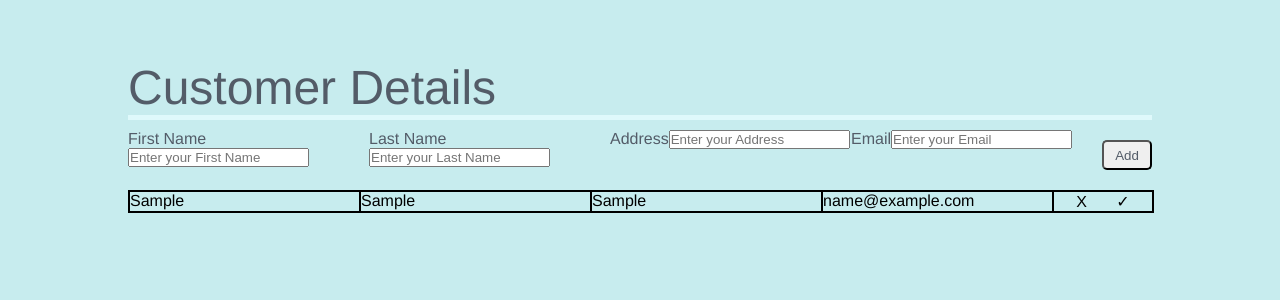
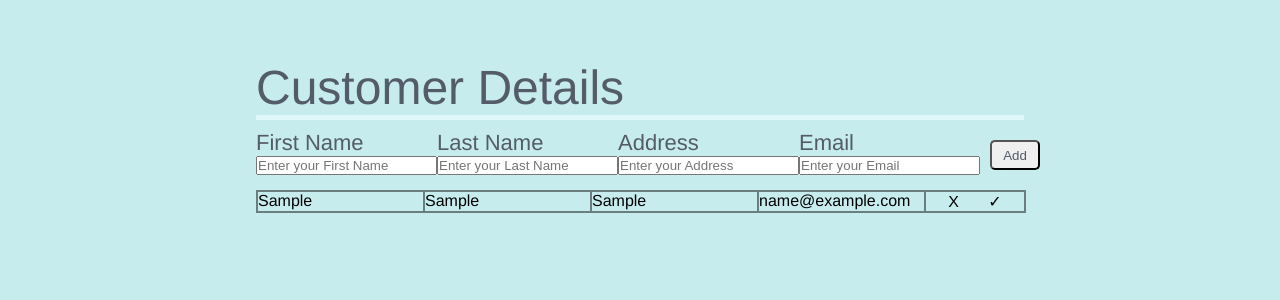
Before and after one commit to sudhanshulicensed/vue_assignment_1, a Vue app in the folder assignment1/: page / in a window 1280 px wide. Both pictures are taken after typing "Sample", "Sample", "Sample", "name@example.com" into the empty fields and a click on the button "Add". Shown: the top 300 px of the page. Built offline with nearby package versions, Linux system fonts and the light colour scheme.

Commit message:
Added Tabel Deletion, Color change on field of each Table row, with toggle functionality

```diff
--- a/assignment1/src/App.vue
+++ b/assignment1/src/App.vue
@@ -29,14 +29,14 @@
     <div class="tables">
       <table>
         <tr v-for="(item, index) in tabelData" :key="index">
-        <td class="td1">{{ item.fname }}</td>
-        <td class="td2">{{ item.sname }}</td>
-        <td class="td3">{{ item.address }}</td>
-        <td class="td4">{{ item.eMail }}</td>
+        <td class="td1" :class="{red: item.isActive}">{{ item.fname }}</td>
+        <td class="td2" :class="{red: item.isActive}">{{ item.sname }}</td>
+        <td class="td3" :class="{red: item.isActive}">{{ item.address }}</td>
+        <td class="td4" :class="{red: item.isActive}">{{ item.eMail }}</td>
         <td class="td5">
           <div class="del-c">
-          <span class="del" @click="deleteRow">X</span>
-          <span class="tek" @click="colorChange">&#10003;</span>
+          <span class="del" @click="deleteRow(index)">X</span>
+          <span class="tek" @click="colorChange(index)">&#10003;</span>
           </div>
         </td>
       </tr>
@@ -54,20 +54,28 @@ export default {
       laname: "",
       address: "",
       email: "",
-      add: false,
+      isRed: false,
       tabelData: [],
     }
 
   },
   methods: {
 
-    deleteRow(){
-      console.log("delete function working")
+    deleteRow(index){
+      this.tabelData.splice(index);
     },
 
-    colorChange(){
-      console.log("color change function working")
+    colorChange(index){
+      let isAc = this.tabelData[index].isActive;
+      this.tabelData[index].isActive = !isAc;
+      console.log("color change function working");
+      this.isRed = !this.isRed;
     },
+
+    // tabelCchange(index){
+    //   this.tabelData.colorChange(index);
+    // },
+
     emailValidate() {
       let result = true
         for(let element of this.tabelData) {
@@ -86,7 +94,7 @@ export default {
     addData(){
       console.log('72 called', this.emailValidate())
       if(this.finame && this.laname && this.address && this.email && this.emailValidate()) {
-      this.tabelData.push({fname: this.finame, sname: this.laname, address: this.address, eMail: this.email})
+      this.tabelData.push({fname: this.finame, sname: this.laname, address: this.address, eMail: this.email, isActive: false})
       }
       this.finame = "";
       this.laname = "";
@@ -107,11 +115,15 @@ body{
 }
 #app {
   font-family: Avenir, Helvetica, Arial, sans-serif;
-  width: 80%;
+  width: 60%;
   min-height: 100vh;
   margin-left: auto;
   margin-right: auto;
   margin-top: 60px;
+}
+
+.red{
+  color: red;
 }
 
 .title{
@@ -139,7 +151,7 @@ form{
 label{
   height: 30px;
   margin-bottom: 10px;
-  font-size: 1em;
+  font-size: 22px;
   color: rgba(83, 92, 104,1.0);
 }
 
@@ -170,6 +182,7 @@ label{
 }
 
 button{
+  cursor: pointer;
   grid-column-start: 5;
   grid-column-end: 6;
   width: 50px;
@@ -184,7 +197,7 @@ button{
 }
 
 tr, td{
-  border: 1px solid black;
+  border: 1px solid rgba(45, 52, 54, 0.6);
   border-collapse: collapse;
 }
 
@@ -230,6 +243,7 @@ tr{
 }
 
 .del, .tek{
+  cursor: pointer;
   box-sizing: border-box;
   padding: 0 5px;
   margin-left: 2px;
```
